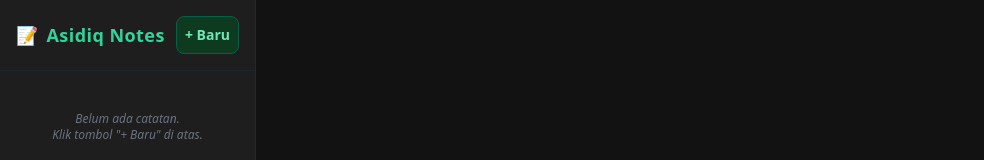
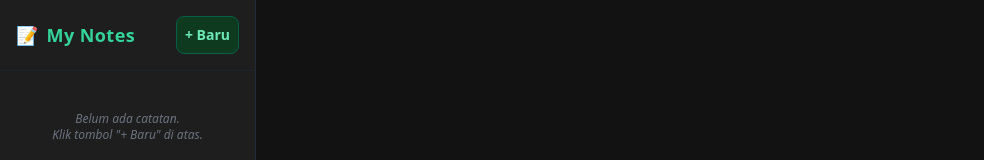
Before and after one commit to nflasidiq/two-notes, a Vue app: page / in a window 1280 px wide. Shown: the top 160 px of the page, without its empty margins (0-984 px from the left). Built offline with nearby package versions, Linux system fonts and the light colour scheme.

Commit message:
mengubah icon aplikasi

```diff
--- a/electron/main.ts
+++ b/electron/main.ts
@@ -28,7 +28,7 @@ let win: BrowserWindow | null
 
 function createWindow() {
   win = new BrowserWindow({
-    icon: path.join(process.env.VITE_PUBLIC, 'electron-vite.svg'),
+    icon: path.join(process.env.VITE_PUBLIC, 'app-icon.ico'),
     webPreferences: {
       preload: path.join(__dirname, 'preload.mjs'),
     },
--- a/index.html
+++ b/index.html
@@ -2,9 +2,9 @@
 <html lang="en">
   <head>
     <meta charset="UTF-8" />
-    <link rel="icon" type="image/svg+xml" href="/vite.svg" />
+    <link rel="icon" type="image/x-icon" href="/app-icon.ico" />
     <meta name="viewport" content="width=device-width, initial-scale=1.0" />
-    <title>Asidiq Notes</title>
+    <title>Two Notes</title>
   </head>
   <body>
     <div id="app"></div>
--- a/package.json
+++ b/package.json
@@ -1,7 +1,8 @@
 {
-  "name": "asidiq-notes---template-vue",
+  "name": "two-notes",
+  "productName": "Two Notes",
   "private": true,
-  "version": "0.0.0",
+  "version": "1.0.0",
   "type": "module",
   "scripts": {
     "dev": "vite",
--- a/src/components/Sidebar.vue
+++ b/src/components/Sidebar.vue
@@ -7,7 +7,7 @@
       <h1
         class="text-emerald-400 font-bold tracking-wide text-lg flex items-center gap-2"
       >
-        <span>📝</span> Asidiq Notes
+        <span>📝</span> My Notes
       </h1>
       <button
         @click="createNewNote"
```
Also changed, not shown: electron-builder.json5, 1 other file (tests, documents, lock files or other folders).
